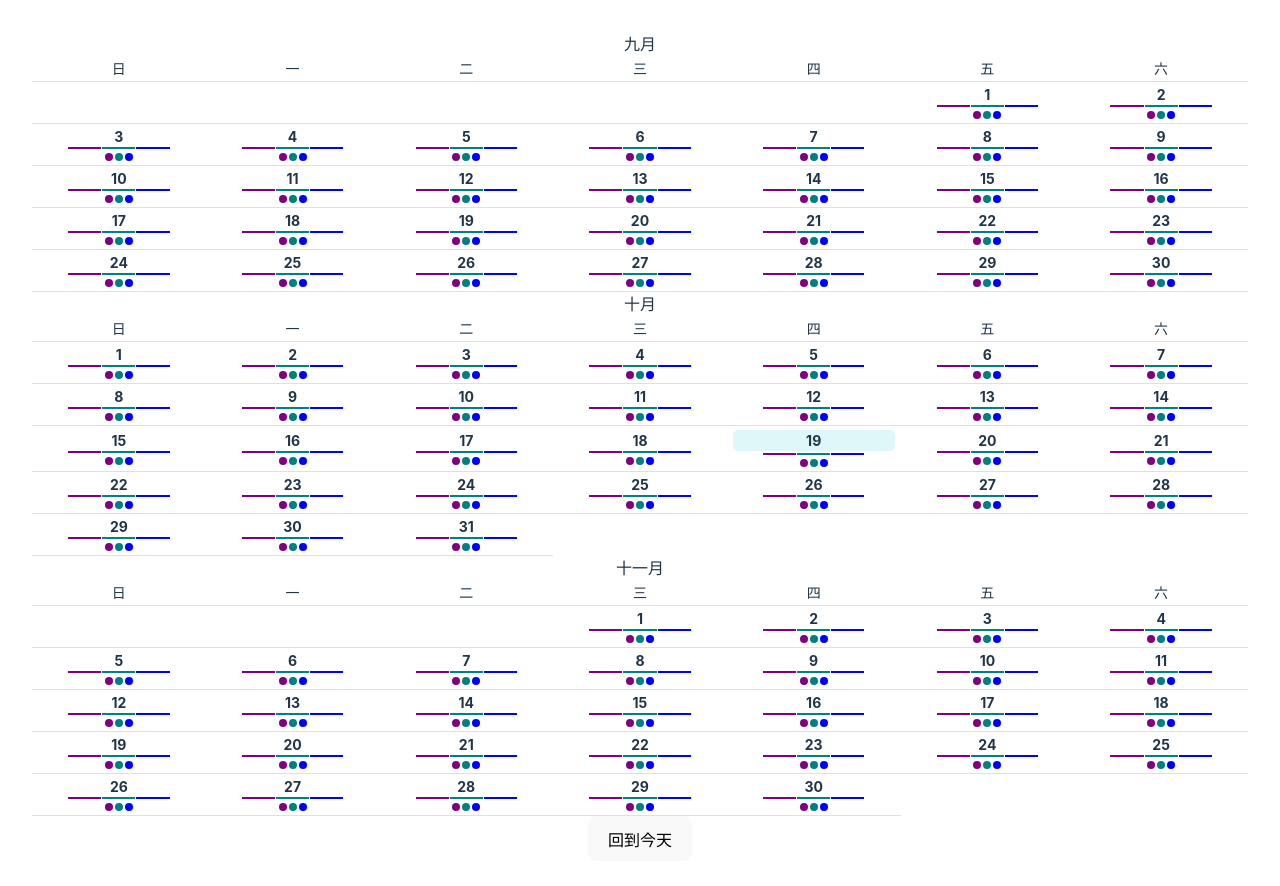
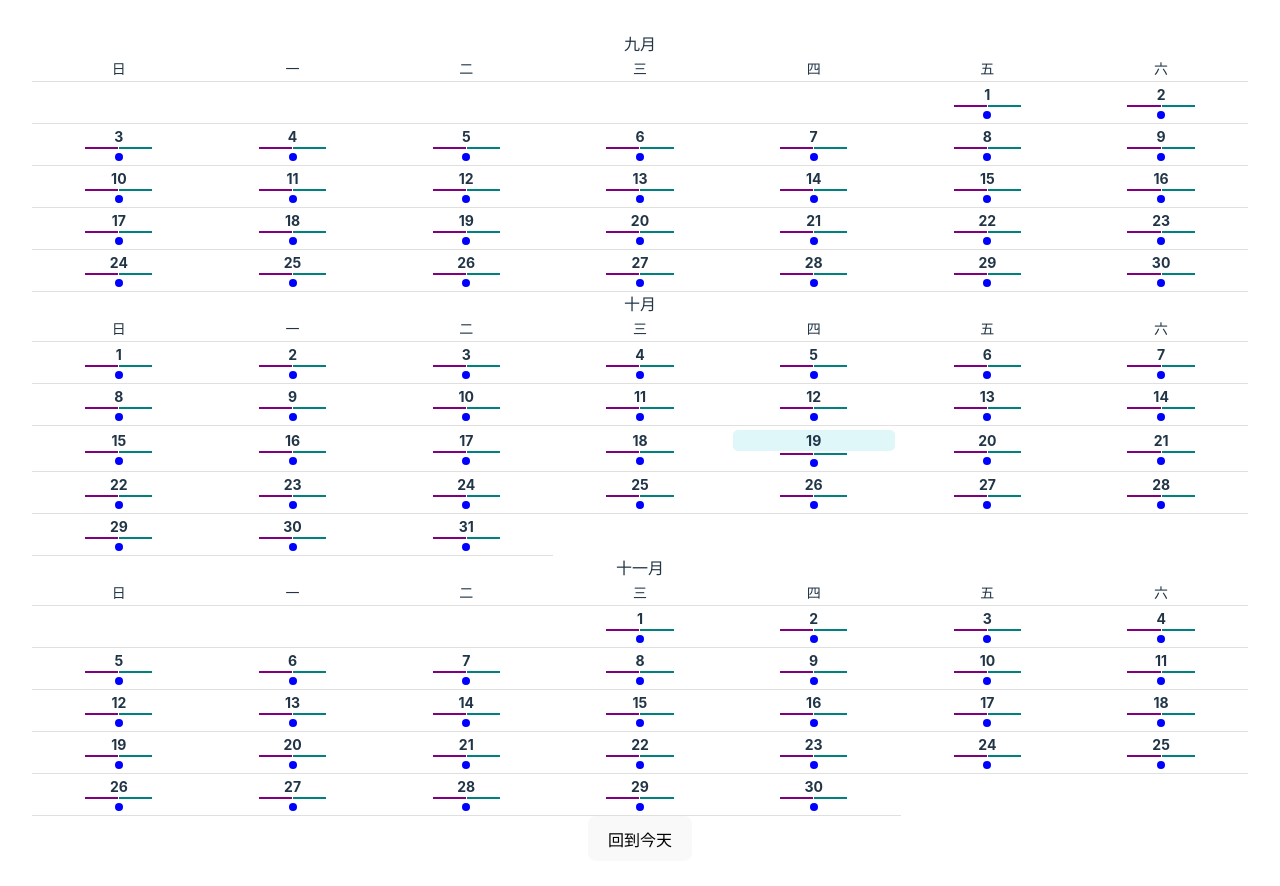
Before and after one commit to gh286991/mobile-swipe-calendar, a React (Vite) app: page / in a window 1280 px wide. Shown: the top 886 px of the page. Built offline with nearby package versions, Linux system fonts and the light colour scheme.

Commit message:
feat:key修改

```diff
--- a/src/Calendar/index.tsx
+++ b/src/Calendar/index.tsx
@@ -12,7 +12,7 @@ function Calendar() {
   ]);
   const [touchStartY, setTouchStartY] = useState(0);
   const calendarRef = useRef(null);
-  const MemoizedMonthView = React.memo(MonthView);
+
   useEffect(() => {
     setMonthsToShow([
       subMonths(focusMonth, 1),
@@ -68,7 +68,7 @@ function Calendar() {
         style={{ overflowY: "auto", height: "100%" }}
       >
         {monthsToShow.map((month) => (
-          <MemoizedMonthView monthDate={new Date(month)} />
+          <MonthView key={+month} monthDate={new Date(month)} />
         ))}
       </div>
     </div>
--- a/src/Component/DayCell/index.tsx
+++ b/src/Component/DayCell/index.tsx
@@ -6,21 +6,28 @@ import style from "./styles.module.scss";
 type DayCellProps = {
   day: number;
   isToday: boolean;
+  dashColors: ("purple" | "teal" | "blue")[];
+  dotColors: ("purple" | "teal" | "blue")[];
 };
 
-const DayCell: React.FC<DayCellProps> = ({ isToday, day }) => {
+const DayCell: React.FC<DayCellProps> = ({
+  isToday,
+  day,
+  dashColors,
+  dotColors,
+}) => {
   return (
     <td key={day}>
       <div className={isToday ? style.today : ""}>{day}</div>
       <div className={style.dashContainer}>
-        <Dash color="purple" />
-        <Dash color="teal" />
-        <Dash color="blue" />
+        {dashColors.map((color, index) => (
+          <Dash key={index} color={color} />
+        ))}
       </div>
       <div className={style.dotContainer}>
-        <Dot color="purple" />
-        <Dot color="teal" />
-        <Dot color="blue" />
+        {dotColors.map((color, index) => (
+          <Dot key={index} color={color} />
+        ))}
       </div>
     </td>
   );
--- a/src/Component/MonthView/index.tsx
+++ b/src/Component/MonthView/index.tsx
@@ -47,8 +47,11 @@ function MonthView({ monthDate }: Prop) {
               ))}
             {days.slice(0, 7 - firstDayOfMonth).map((day) => (
               <DayCell
+                key={+new Date(year, month, day)}
                 day={day}
                 isToday={isToday(new Date(year, month, day))}
+                dashColors={["purple", "teal"]}
+                dotColors={["blue"]}
               />
             ))}
           </tr>
@@ -63,8 +66,11 @@ function MonthView({ monthDate }: Prop) {
                   )
                   .map((day) => (
                     <DayCell
+                      key={+new Date(year, month, day)}
                       day={day}
                       isToday={isToday(new Date(year, month, day))}
+                      dashColors={["purple", "teal"]}
+                      dotColors={["blue"]}
                     />
                   ))}
               </tr>
```
